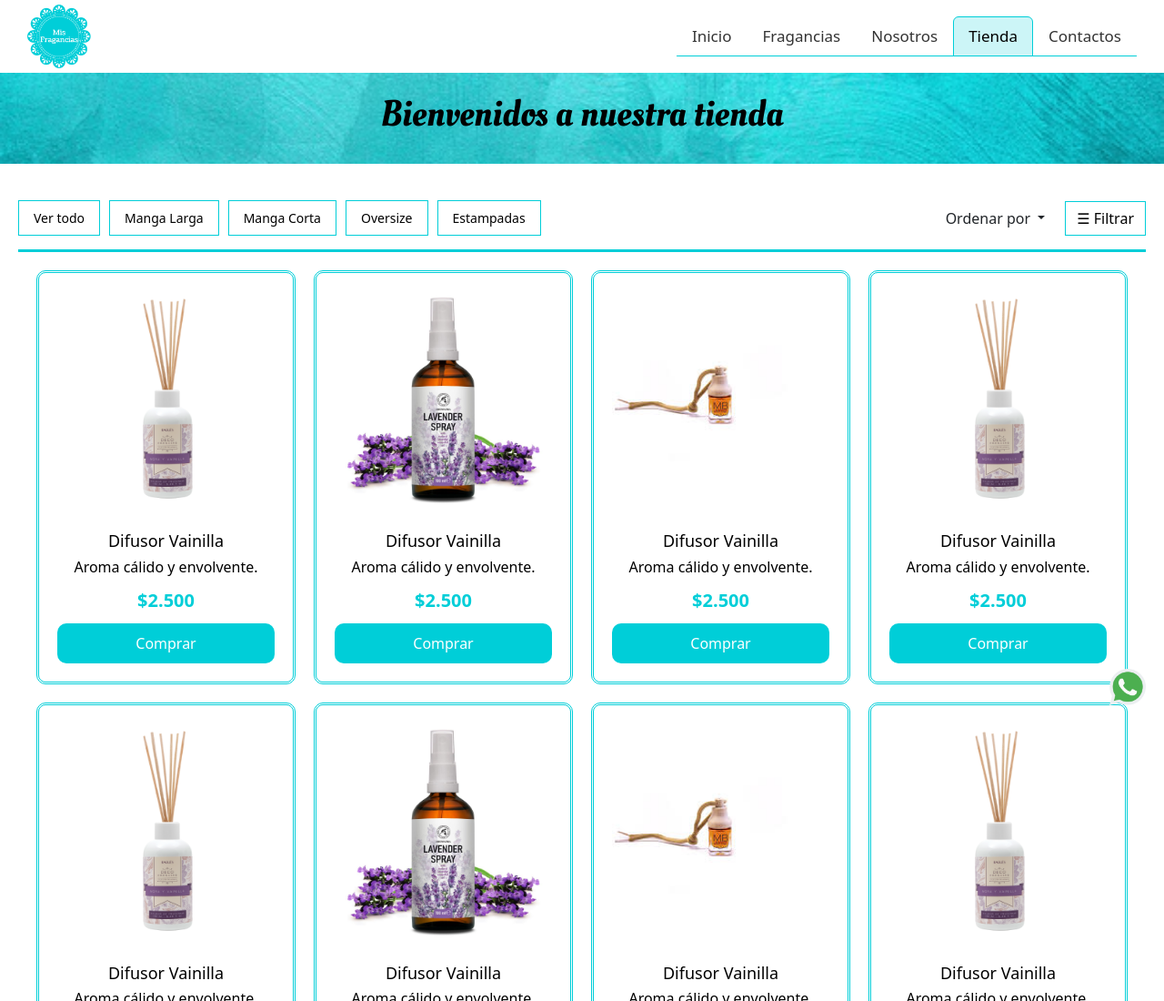
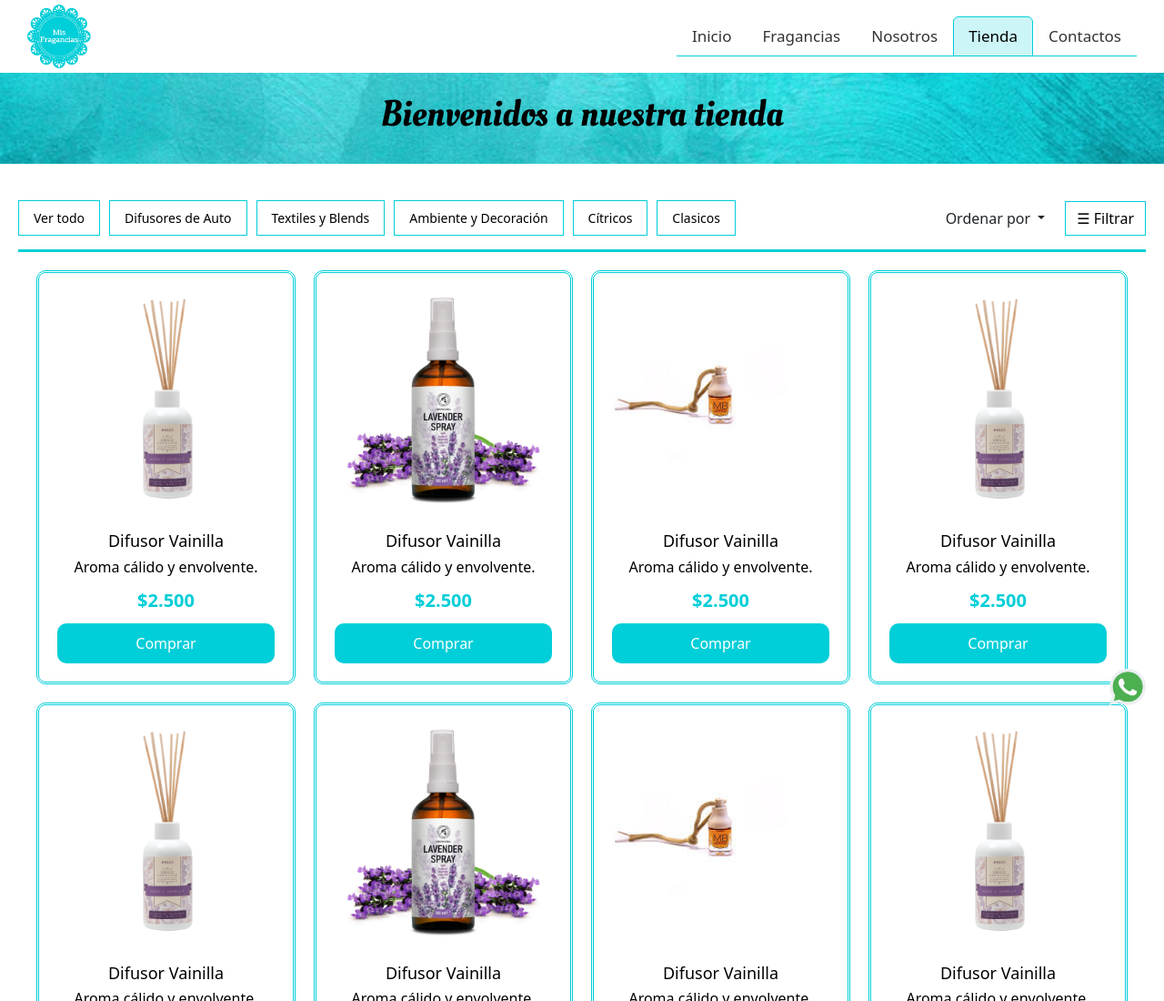
Before and after one commit to leandrocruz05/mis-fragancias, a plain HTML site: page pages/tienda.html in a window 1280 px wide. Shown: the top 1100 px of the page at 91% size. Drawn offline with nearby package versions, Linux system fonts and the light colour scheme; a web font is replaced by a local one.

Commit message:
Cambio nombre de etiquetas proveniente de boot.

```diff
--- a/css/style.css
+++ b/css/style.css
@@ -210,10 +210,9 @@ footer {
 }
 
 .seccion-tarjeta h2 {
-    background-color: rgba(0, 206, 216, 0.8);
+    background-color: rgba(0, 206, 216, 0.5);
     padding: 10px;
-    border-radius: 8px;
-    margin-bottom: 10px;
+    color: black;
 }
 
 .auto {
--- a/pages/tienda.html
+++ b/pages/tienda.html
@@ -39,10 +39,12 @@
             <div class="filtros">
                 <div class="categorias">
                     <button>Ver todo</button>
-                    <button>Manga Larga</button>
-                    <button>Manga Corta</button>
-                    <button>Oversize</button>
-                    <button>Estampadas</button>
+                    <button>Difusores de Auto</button>
+                    <button>Textiles y Blends</button>
+                    <button>Ambiente y Decoración</button>
+                    <button>Cítricos</button>
+                    <button>Clasicos</button>
+
                 </div>
 
                 <div class="filtro-ordenar">
```
